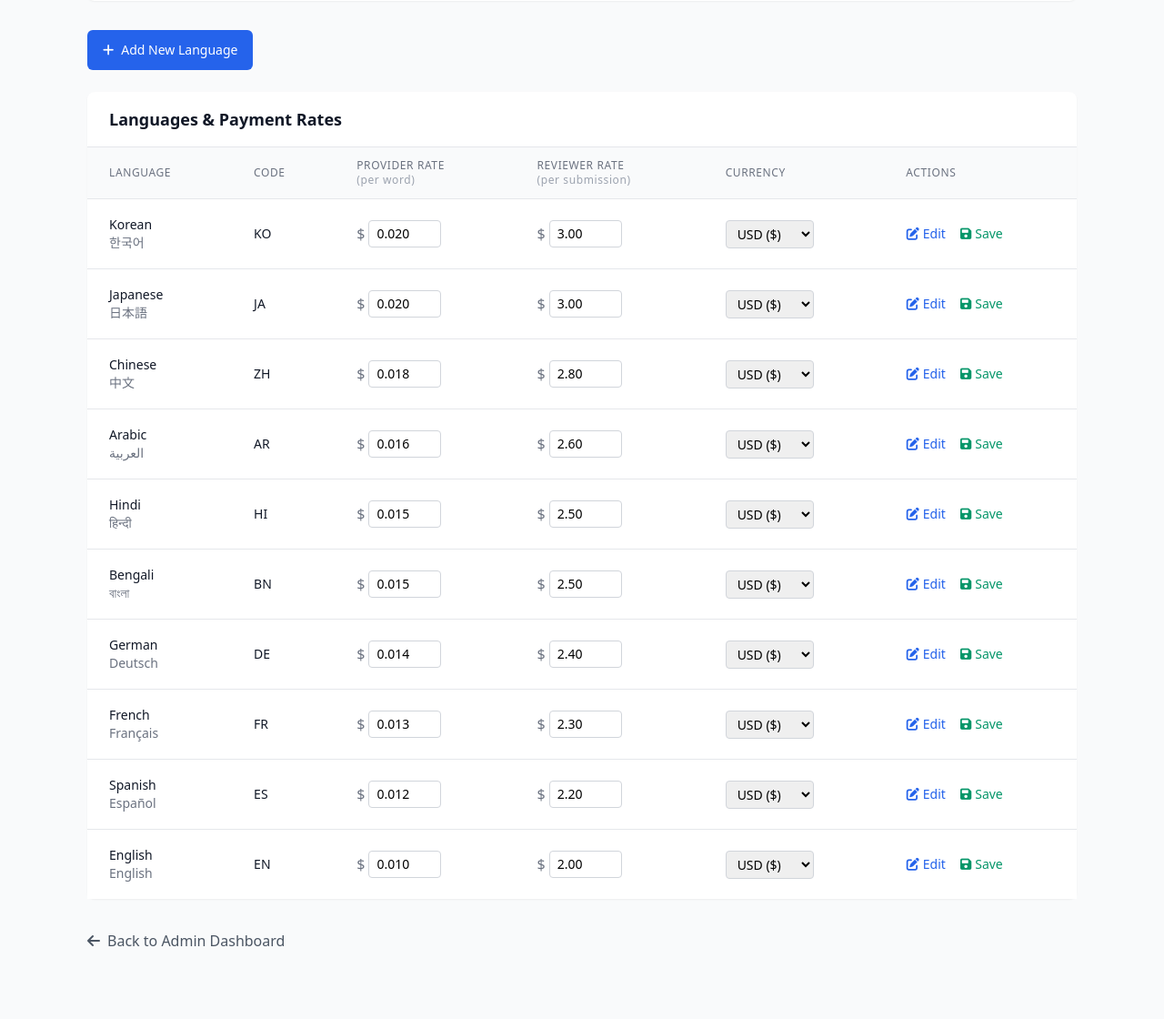
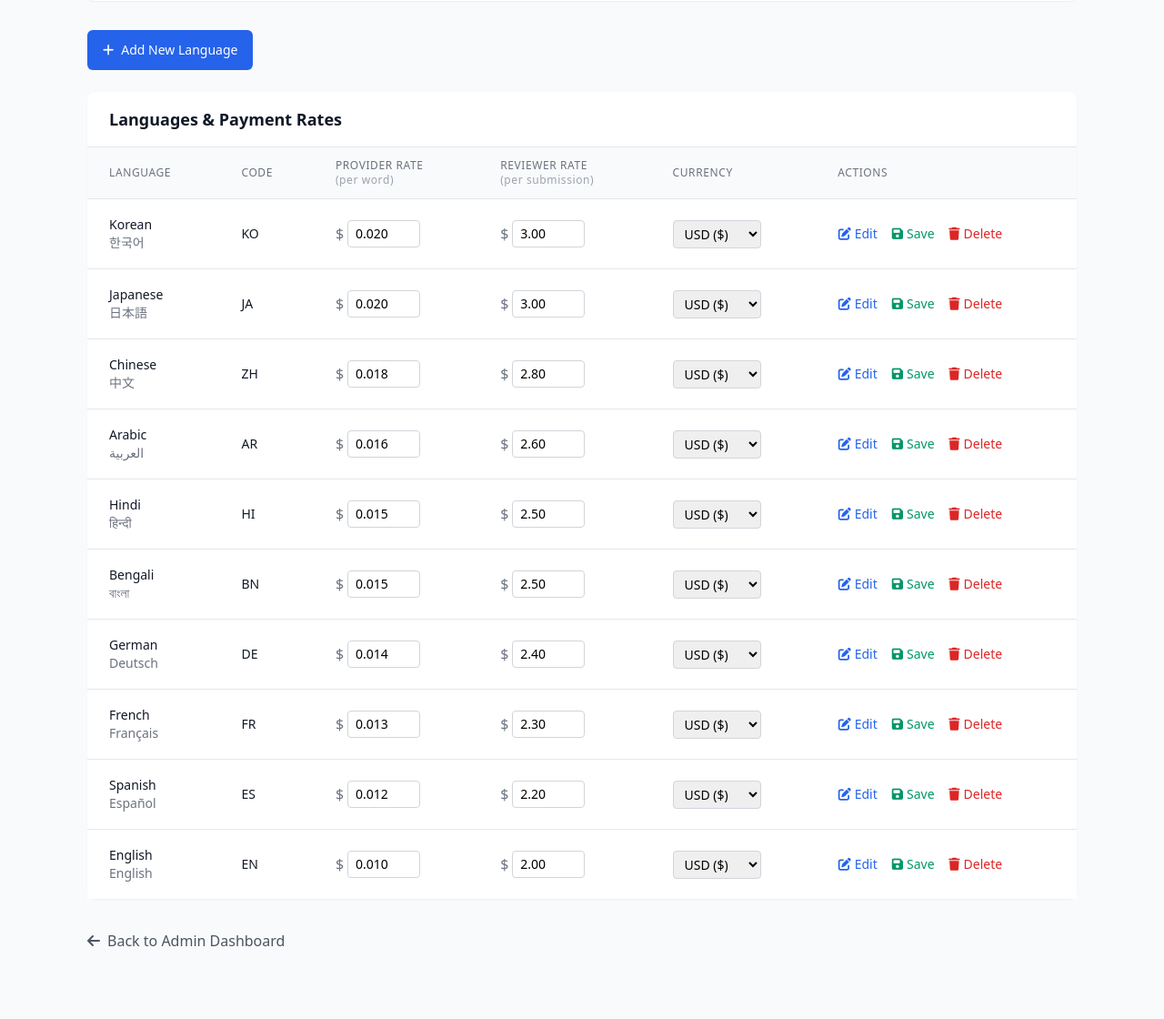
Before and after one commit to badsha/TextGather, a Flask app: page /admin/languages in a window 1280 px wide. Shown: the part 204-1324 px from the top of the page at 91% size. Run offline with Flask 3, Linux system fonts and the light colour scheme; the visitor is signed in with stand-in values (Sample User, id 1).

Commit message:
Add delete language functionality with confirmation and error handling

```diff
--- a/app.py
+++ b/app.py
@@ -1918,6 +1918,32 @@ def get_language(language_code):
         'is_active': language.is_active
     })
 
+@app.route('/api/languages/<language_code>', methods=['DELETE'])
+@require_role(['admin'])
+def delete_language(language_code):
+    """Delete a language and its pricing"""
+    language = Language.query.filter_by(code=language_code).first()
+    if not language:
+        return jsonify({'success': False, 'error': 'Language not found'}), 404
+
+    # Check if language is used in any submissions
+    submission_count = Submission.query.filter_by(language_id=language.id).count()
+    if submission_count > 0:
+        return jsonify({
+            'success': False,
+            'error': f'Cannot delete language. {submission_count} submission(s) use this language.'
+        }), 400
+
+    # Delete associated pricing
+    PricingRate.query.filter_by(language_code=language_code).delete()
+
+    # Delete the language
+    db.session.delete(language)
+    db.session.commit()
+
+    app.logger.info(f"Language deleted: {language_code}")
+    return jsonify({'success': True})
+
 @app.route('/api/pricing/<language_code>', methods=['GET'])
 @require_role(['admin'])
 def get_pricing(language_code):
--- a/templates/admin_languages_pricing.html
+++ b/templates/admin_languages_pricing.html
@@ -106,8 +106,11 @@
                             <button onclick="editLanguage('{{ language.code }}')" class="text-blue-600 hover:text-blue-900 mr-3">
                                 <i class="fas fa-edit mr-1"></i>Edit
                             </button>
-                            <button onclick="updatePricing('{{ language.code }}')" class="text-green-600 hover:text-green-900">
+                            <button onclick="updatePricing('{{ language.code }}')" class="text-green-600 hover:text-green-900 mr-3">
                                 <i class="fas fa-save mr-1"></i>Save
+                            </button>
+                            <button onclick="deleteLanguage('{{ language.code }}')" class="text-red-600 hover:text-red-900">
+                                <i class="fas fa-trash mr-1"></i>Delete
                             </button>
                         </td>
                     </tr>
@@ -376,6 +379,32 @@ function updateCurrencySymbols(row, currency) {
     });
 }
 
+function deleteLanguage(languageCode) {
+    if (!confirm(`Are you sure you want to delete ${languageCode.toUpperCase()}? This cannot be undone.`)) {
+        return;
+    }
+
+    fetch(`/api/languages/${languageCode}`, {
+        method: 'DELETE',
+        headers: {
+            'Content-Type': 'application/json',
+        }
+    })
+    .then(response => response.json())
+    .then(data => {
+        if (data.success) {
+            showMessage(`Language ${languageCode.toUpperCase()} deleted successfully`, 'success');
+            setTimeout(() => location.reload(), 1000);
+        } else {
+            showMessage('Error: ' + (data.error || 'Cannot delete language'), 'error');
+        }
+    })
+    .catch(error => {
+        console.error('Error:', error);
+        showMessage('Error deleting language', 'error');
+    });
+}
+
 function showMessage(message, type) {
     const alertClass = type === 'success' ? 'bg-green-100 text-green-800' : 'bg-red-100 text-red-800';
     const alert = document.createElement('div');
```
